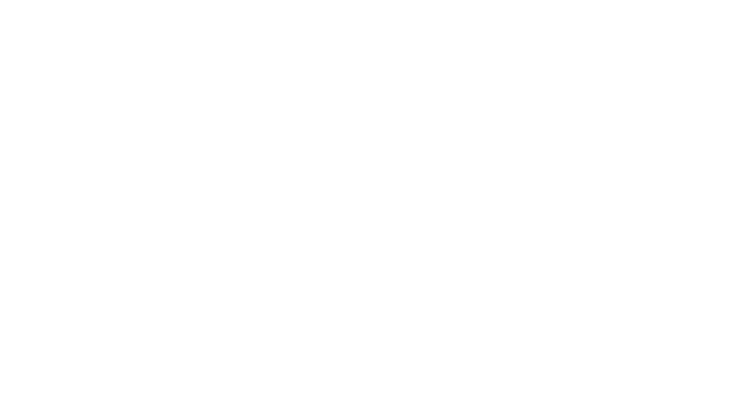
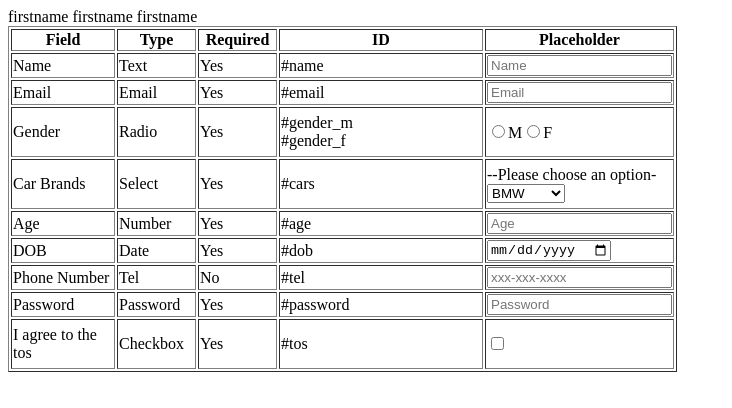
Before and after one commit to acciojob/signup-form-car-shivam7695, a website: page main.html in a window 1280 px wide. Shown: the whole page, without its empty margins (0-732 px from the left). Drawn offline with Linux system fonts and the light colour scheme.

Commit message:
created a submission

```diff
--- a/main.html
+++ b/main.html
@@ -8,6 +8,92 @@
 
 <body>
 	<!-- the entire body must be written by student -->
+	<table border = "">
+	<thead>
+		<form method = "post">
+		<tr>
+		     <th style width ="100px">Field</th>
+			 <th style width = "75px">Type</th>
+			 <th style width = "75px">Required</th>
+			 <th style width = "200px">ID</th>
+			<th style width = "150px">Placeholder</th>
+		</tr>
+	</thead>
+<tbody>
+		<tr>
+			<td>Name</td>
+			<td>Text</td>
+			<td>Yes</td>
+			<td>#name</td>
+			<td> <input type = "text" placeholder= "Name"> </td>
+		</tr>
+	<tr>
+			<td>Email</td>
+			<td>Email</td>
+			<td>Yes</td>
+			<td>#email</td>
+			<td> <input type = "email" placeholder= "Email"> </td>
+		</tr>
+	<tr style height = "50px">
+			<td>Gender</td>
+			<td>Radio</td>
+			<td>Yes</td>
+			<td>#gender_m <br> #gender_f</td>
+			<td> <input type = "radio" name="gender">M<input type = "radio" name="gender">F </td>
+		</tr>
+	<tr style height = "50px">
+			<td>Car Brands</td>
+			<td>Select</td>
+			<td>Yes</td>
+			<td>#cars</td>
+			<td> --Please choose an option- <select ><option>BMW</option><option>TATA</option><option>KIA</option><option>mahindra</option></select> </td>
+		</tr>
+		<tr>
+			<td>Age</td>
+			<td>Number</td>
+			<td>Yes</td>
+			<td>#age</td>
+			<td> <input type = "number" placeholder= "Age"> </td>
+		</tr>
+		<tr>
+			<td>DOB</td>
+			<td>Date</td>
+			<td>Yes</td>
+			<td>#dob</td>
+			<td> <input type = "date" placeholder= ""> </td>
+		</tr>
+	<tr>
+			<td>Phone Number</td>
+			<td>Tel</td>
+			<td>No</td>
+			<td>#tel</td>
+		<label for="Phone Number"> firstname</label>
+			<td> <input type = "number" id = "Phone Number" placeholder= "xxx-xxx-xxxx"> </td>
+		</tr>
+	<tr>
+			<td>Password</td>
+			<td>Password</td>
+			<td>Yes</td>
+			<td>#password</td>
+		<label for="Password"> firstname</label>
+			<td> <input type = "Password" id = "Password" placeholder= "Password"> </td>
+		</tr>
+	<tr style height = "50px">
+			<td> I agree to the tos</td>
+			<td>Checkbox</td>
+			<td>Yes</td>
+			<td>#tos</td>
+		<label for="checkbox"> firstname</label>
+			<td> <input type = "checkbox" id = "checkbox" placeholder= ""> </td>
+		</tr>
+</tbody>
+
+
+
+
+
+		</form>
+	</table>
     <script type="text/javascript" src="./script.js">
 </script>
 
```
